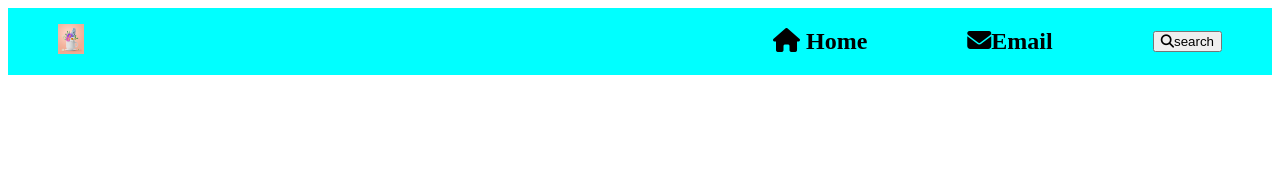
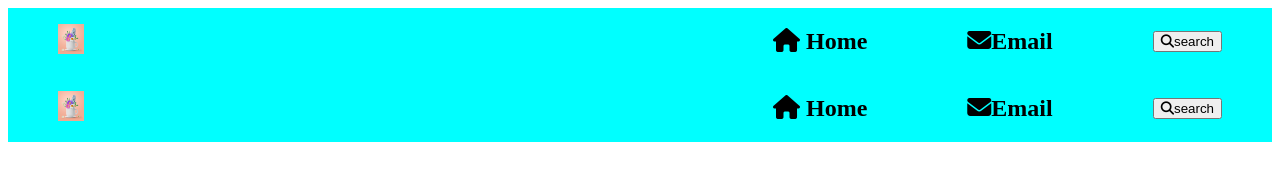
Before and after one commit to Roky202/project-4, a plain HTML site: page index.html in a window 1280 px wide. Drawn offline with Linux system fonts and the light colour scheme.

Commit message:
copy to past

```diff
--- a/index.html
+++ b/index.html
@@ -36,6 +36,20 @@
 
 
     </header>
+    <header>
+        <div>
+            <img style="height: 30px;" src="WhatsApp Image 2024-03-14 at 11.25.54_4734cd30.jpg" alt="">
+        </div>
+        <div id="index-p">
+            <h2><i class="fa-solid fa-house"></i> Home</h2>
+            <h2> <i class="fa-solid fa-envelope"></i>Email</h2>
+            <button> <i class="fa-solid fa-magnifying-glass"></i>search</button>
+        </div>
+
+
+
+
+    </header>
 
 </body>
 </html>
```
